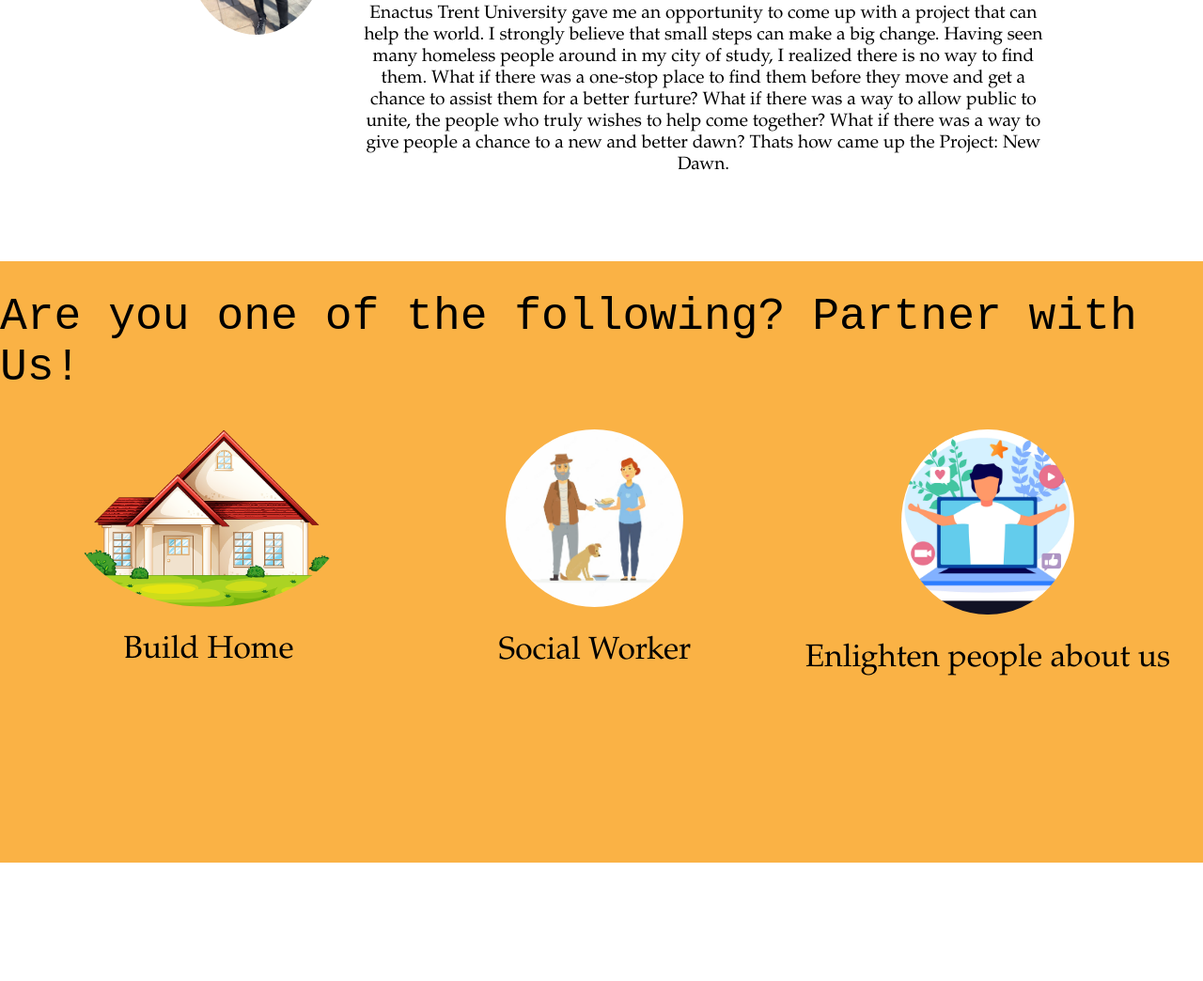
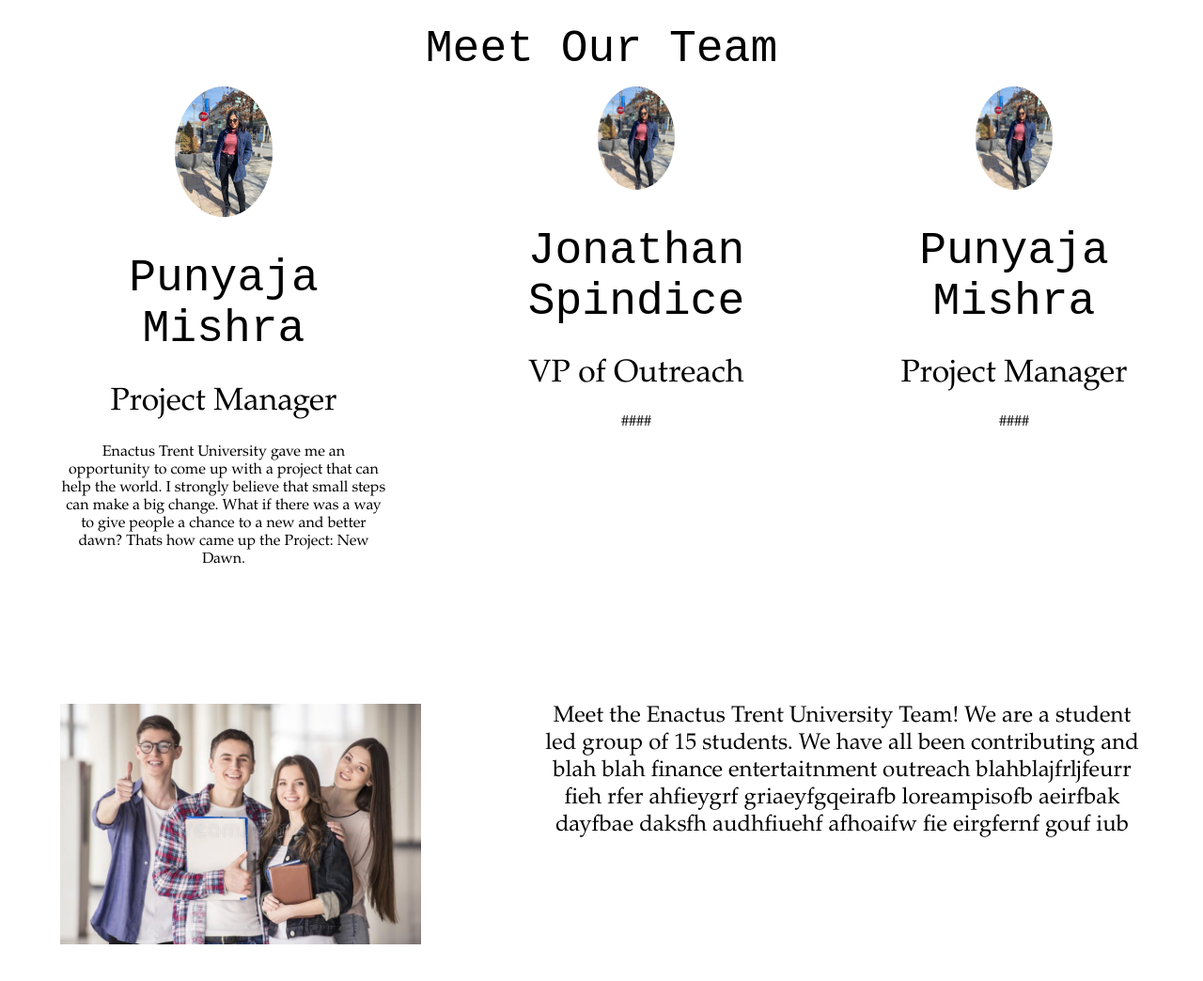
Before and after one commit to PunyajaMishra/New-Dawn-Enactus-Project, a plain HTML site: page index.html in a window 1280 px wide. Shown: the part 1728-2772 px from the top of the page at 94% size. Drawn offline with nearby package versions, Linux system fonts and the light colour scheme.

Commit message:
update hoempage

```diff
--- a/css/master.css
+++ b/css/master.css
@@ -57,10 +57,34 @@
 */
 header {
     display: flex;
+    flex-direction: column;
+    position: -webkit-sticky;
+    position: sticky;
+    top: 0;
+}
+
+.header1 {
+    background-color: rgb(168, 164, 164);
+    display: flex;
+    flex-direction: row;
+    justify-content: space-between;
+    height: 2.75vw;
+}
+
+.nav-links-box1 {
+    font-size: 1.5rem;
+    vertical-align: middle;
+    width: 35%;
+    margin-right: 5%;
+}
+
+.header2 {
+    display: flex;
     flex-direction: row;
     justify-content: space-between;
     flex: 1 1 auto;
     vertical-align: middle;
+    margin-top: 0;
 }
 
 .logo {
@@ -86,23 +110,27 @@
     font-size: 1.8rem;
 }
 
-.nav-links {
+.nav-links,
+.nav-links1 {
     display: flex;
     flex-direction: row;
     justify-content: space-between;
     list-style: none;
 }
 
-.nav-links li {
+.nav-links li,
+.nav-links1 li {
     vertical-align: middle;
 }
 
-.nav-links li a {
+.nav-links li a,
+.nav-links1 li a {
     color: black;
     text-decoration: none;
 }
 
-.nav-links li a:hover {
+.nav-links li a:hover,
+.nav-links1 li a:hover {
     color: blue;
 }
 
@@ -111,6 +139,7 @@
                     INTRO
 #################################################
 */
+
 .intro-container {
     display: flex;
     flex-direction: row;
@@ -171,30 +200,56 @@
                 Team/ Resources
 #################################################
 */
+.team-section {
+    display: flex;
+    flex-direction: column;
+    width: 100%;
+    text-align: center;
+    align-items: center;
+    margin: 20% 0;
+}
 
-.team {
-    margin: 10% 11% 10%;
+.team-section p {
+    font-size: 1rem;
+}
+
+.team-members {
     display: flex;
     flex-direction: row;
-    justify-content: space-around;
-    height: 20rem;
-    width: 80%;
+    overflow-x: scroll;
 }
 
-.team-left {
-    margin-left: 2%;
+.team-members-section {
+    display: flex;
+    flex-direction: column;
+    font-size: 1rem;
     text-align: center;
+    margin: 0 5%;
 }
 
-.team img {
+.team-member-img img {
+    width: 30%;
     border-radius: 50%;
 }
 
-.team-right {
-    font-size: 1.2rem;
-    text-align: center;
-    margin-right: 5%;
+.team-members-enactus {
+    margin-top: 10%;
+    display: flex;
+    flex-direction: row;
 }
+
+.team-members-enactus img {
+    margin: 0 5%;
+    width: 30%;
+    height: 10%;
+}
+
+.team-members-enactus p {
+    margin: 0 5%;
+    font-size: 1.5rem;
+    vertical-align: middle;
+}
+
 /*
 #################################################
                     PARTNERS
@@ -218,6 +273,7 @@
     display: flex;
     flex-direction: row;
 }
+
 .partners-type img {
     border-radius: 50%;
 }
--- a/index.html
+++ b/index.html
@@ -27,7 +27,20 @@
         <title>New Dawn</title>
     </head>
     <body class="index">
-        <header>
+        <header id="header">
+            <div class="header1">
+                <span></span>
+                <div class="nav-links-box1">
+                    <ul class="nav-links1">
+                        <li><a href="#">News</a></li>
+                        <li><a href="#">Jobs</a></li>
+                        <li><a href="#">Donations</a></li>
+                        <li><a href="#">Food</a></li>
+                        <li><a href="#">Francias</a></li>
+                    </ul>
+                </div>
+            </div>
+            <div class="header2">
                 <div class="logo">
                     <img src="./images/new-dawn.png" alt="logo" width="15%" />
                     <p><a href="index.html">New Dawn</a></p>
@@ -61,9 +74,13 @@
                         </li>
                     </ul>
                 </div>
+            </div>
         </header>
         <main>
             <div class="intro-container">
+                <div class="intro-container-img">
+                    <img src="./images/bkg1.jpg" width="100%" />
+                </div>
                 <div class="intro-container-text">
                     <h1>"Contribute to someone's New Dawn"</h1>
                     <h2>
@@ -79,9 +96,6 @@
                             Sign Up
                         </button>
                     </a>
-                </div>
-                <div class="intro-container-img">
-                    <img src="./images/bkg1.jpg" width="100%" />
                 </div>
             </div>
             <div class="about js-scroll fade-in-bottom" id="about">
@@ -108,45 +122,70 @@
                     </p>
                 </div>
             </div>
-            <div class="team js-scroll slide-left" id="team">
-                <div class="team-left">
+            <div class="team-section js-scroll slide-left">
+                <h1>Meet Our Team</h1>
+                <div class="team-members">
+                    <div class="team-members-section">
+                        <div class="team-member-img">
                             <img src="./images/pm.jpg" alt="" width="70%" />
                         </div>
-                <div class="team-right">
                         <h1>Punyaja Mishra</h1>
                         <h2>Project Manager</h2>
                         <p>
-                        Enactus Trent University gave me an opportunity to come
-                        up with a project that can help the world. I strongly
-                        believe that small steps can make a big change. Having
-                        seen many homeless people around in my city of study, I
-                        realized there is no way to find them. What if there was
-                        a one-stop place to find them before they move and get a
-                        chance to assist them for a better furture? What if
-                        there was a way to allow public to unite, the people who
-                        truly wishes to help come together? What if there was a
-                        way to give people a chance to a new and better dawn?
-                        Thats how came up the Project: New Dawn.
+                            Enactus Trent University gave me an opportunity to
+                            come up with a project that can help the world. I
+                            strongly believe that small steps can make a big
+                            change. What if there was a way to give people a
+                            chance to a new and better dawn? Thats how came up
+                            the Project: New Dawn.
+                        </p>
+                    </div>
+                    <div class="team-members-section">
+                        <div class="team-member-img">
+                            <img src="./images/pm.jpg" alt="" width="70%" />
+                        </div>
+                        <h1>Jonathan Spindice</h1>
+                        <h2>VP of Outreach</h2>
+                        <p>####</p>
+                    </div>
+                    <div class="team-members-section">
+                        <div class="team-member-img">
+                            <img src="./images/pm.jpg" alt="" width="70%" />
+                        </div>
+                        <h1>Punyaja Mishra</h1>
+                        <h2>Project Manager</h2>
+                        <p>####</p>
+                    </div>
+                </div>
+                <div class="team-members-enactus">
+                    <img src="./images/group-pic.jpg" alt="" width="70%" />
+                    <p>
+                        Meet the Enactus Trent University Team! We are a student
+                        led group of 15 students. We have all been contributing
+                        and blah blah finance entertaitnment outreach
+                        blahblajfrljfeurr fieh rfer ahfieygrf griaeyfgqeirafb
+                        loreampisofb aeirfbak dayfbae daksfh audhfiuehf afhoaifw
+                        fie eirgfernf gouf iub
                     </p>
                 </div>
             </div>
             <div class="partners js-scroll fade-in-bottom">
-                <h1>Are you one of the following? Partner with Us!</h1>
+                <h1>Who we Work with? Get Involved with us!</h1>
                 <div class="partners-type">
                     <div class="partners-type-item">
                         <img src="./images/build.png" alt="" width="65%" />
-                        <h2>Build Home</h2>
+                        <h2>Local Businesses</h2>
                     </div>
                     <div class="partners-type-item">
                         <img
                             src="./images/social-worker.jpg"
                             alt=""
                             width="50%" />
-                        <h2>Social Worker</h2>
+                        <h2>Social Workers</h2>
                     </div>
                     <div class="partners-type-item">
                         <img src="./images/influencer.jpg" alt="" width="40%" />
-                        <h2>Enlighten people about us</h2>
+                        <h2>Marketing Promotion</h2>
                     </div>
                 </div>
             </div>
```
Also changed, not shown: scripts/script.js (+15 -0 lines), images/group-pic.jpg (added). Lines whose indentation alone changed are shown as unchanged.
